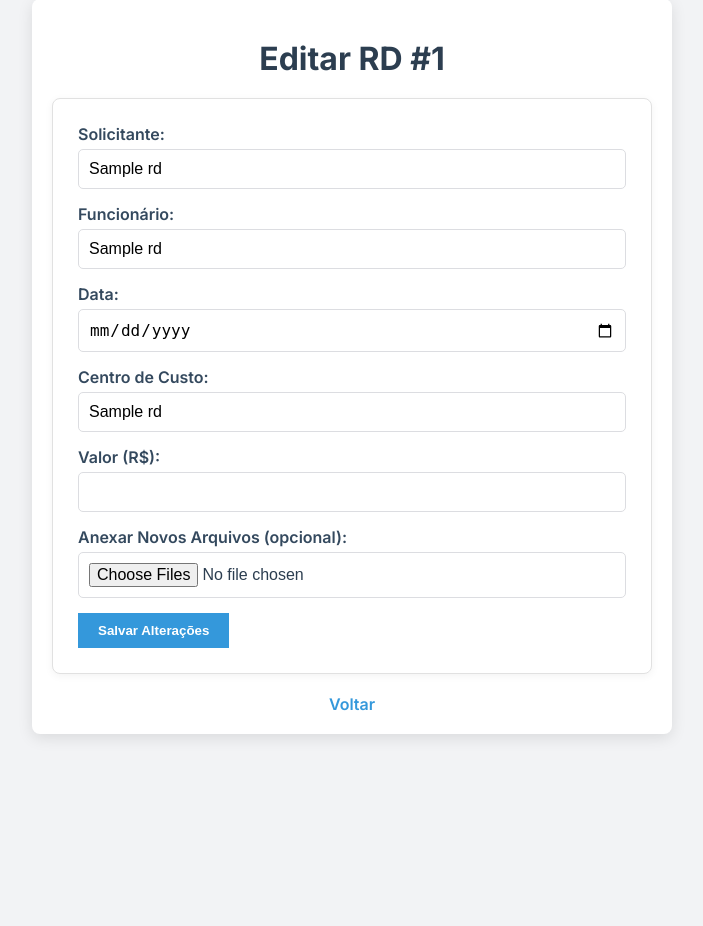
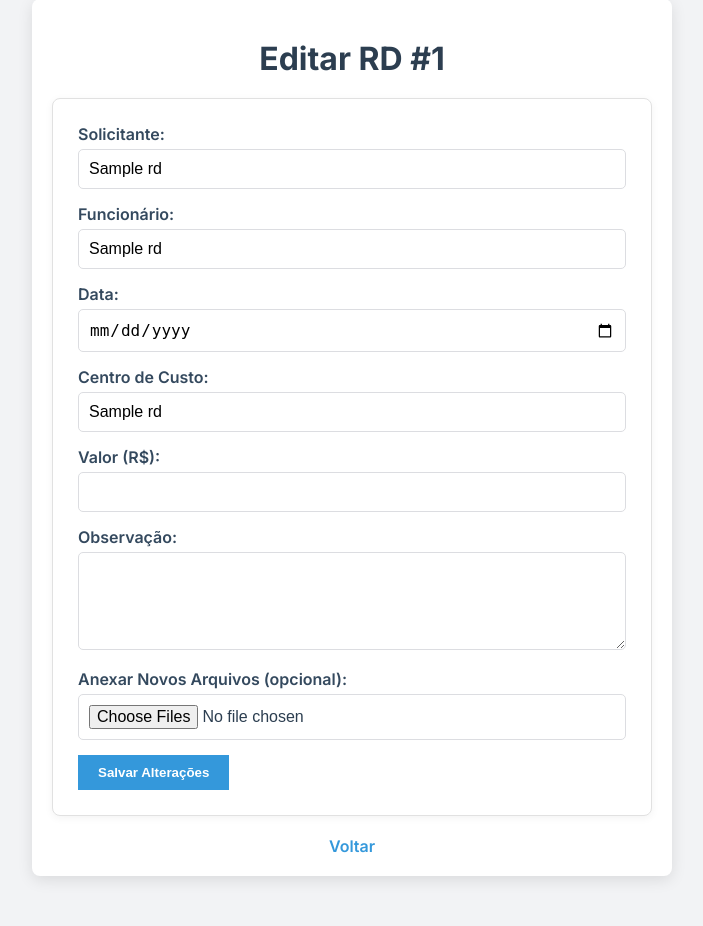
Before and after one commit to Andresaldanha3510/PROGRAMARD, a Flask app: page /edit_form/2 in a window 1280 px wide. Shown: the part 51-977 px from the top of the page, without its empty margins (288-991 px from the left). Before the commit the page ends 789 px from the top, so only its background shows below. Run offline with Flask 3, Linux system fonts and the light colour scheme; the visitor is signed in with stand-in values (Sample User, id 1); a database or web service that is not in the repository returns one stand-in record (values such as "Sample title"); some libraries are stand-ins or nearby versions.

Commit message:
Add files via upload

```diff
--- a/templates/edit_form.html
+++ b/templates/edit_form.html
@@ -1,4 +1,3 @@
-<!-- templates/edit_form.html -->
 <!DOCTYPE html>
 <html lang="pt-BR">
 <head>
@@ -42,7 +41,8 @@
             font-weight: 600;
             color: #34495e;
         }
-        .main-form input {
+        .main-form input,
+        .main-form textarea {
             width: 100%;
             padding: 10px;
             margin-bottom: 15px;
@@ -82,6 +82,7 @@
 <div class="container">
     <h1>Editar RD #{{ rd[0] }}</h1>
     <form action="{{ url_for('edit_submit', id=rd[0]) }}" method="POST" class="main-form" enctype="multipart/form-data">
+
         <label for="solicitante">Solicitante:</label>
         <input type="text" id="solicitante" name="solicitante" value="{{ rd[1] }}" required>
 
@@ -97,6 +98,12 @@
         <label for="valor">Valor (R$):</label>
         <input type="number" id="valor" name="valor" value="{{ rd[5] }}" step="0.01" required>
 
+        <!-- Novo campo: Observação -->
+        <label for="observacao">Observação:</label>
+        <textarea id="observacao" name="observacao" rows="4">
+            {{ rd[16] if rd|length > 16 else '' }}
+        </textarea>
+
         <label for="arquivo">Anexar Novos Arquivos (opcional):</label>
         <input type="file" id="arquivo" name="arquivo" multiple>
 
```
